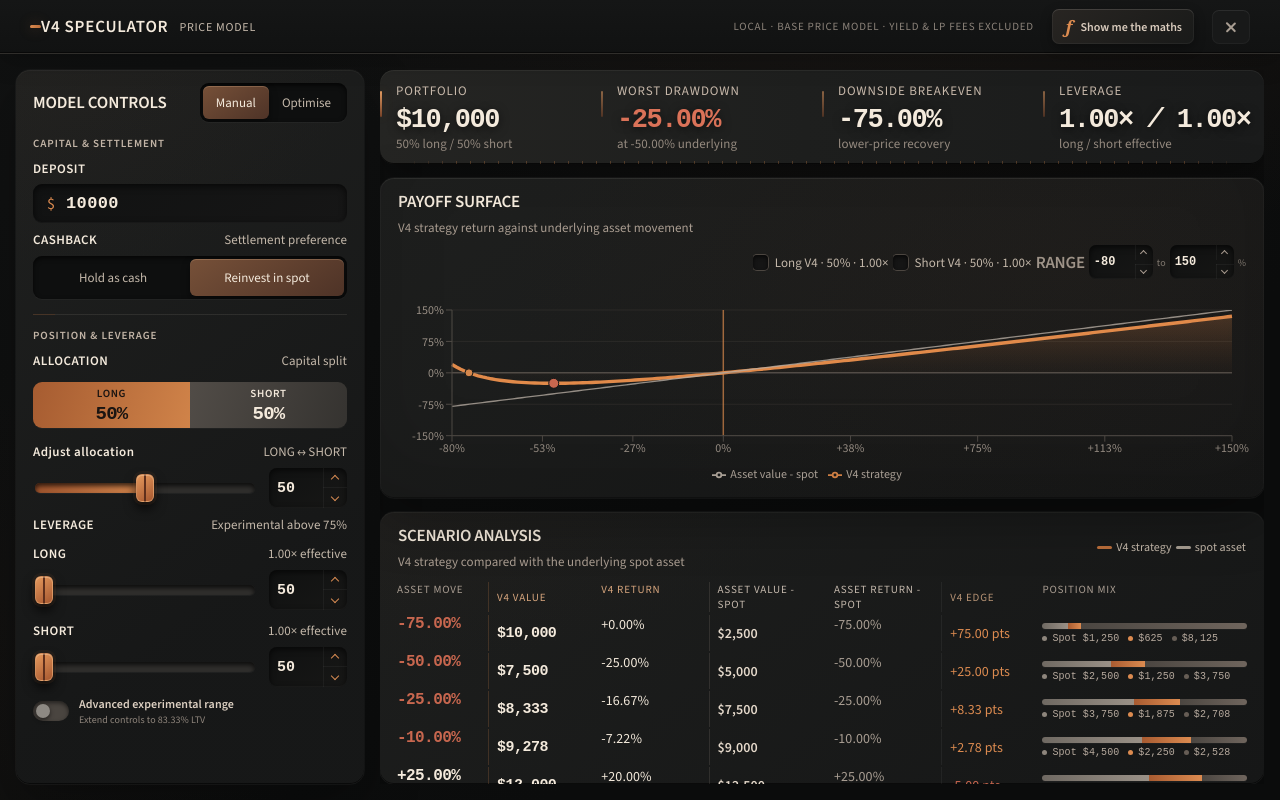
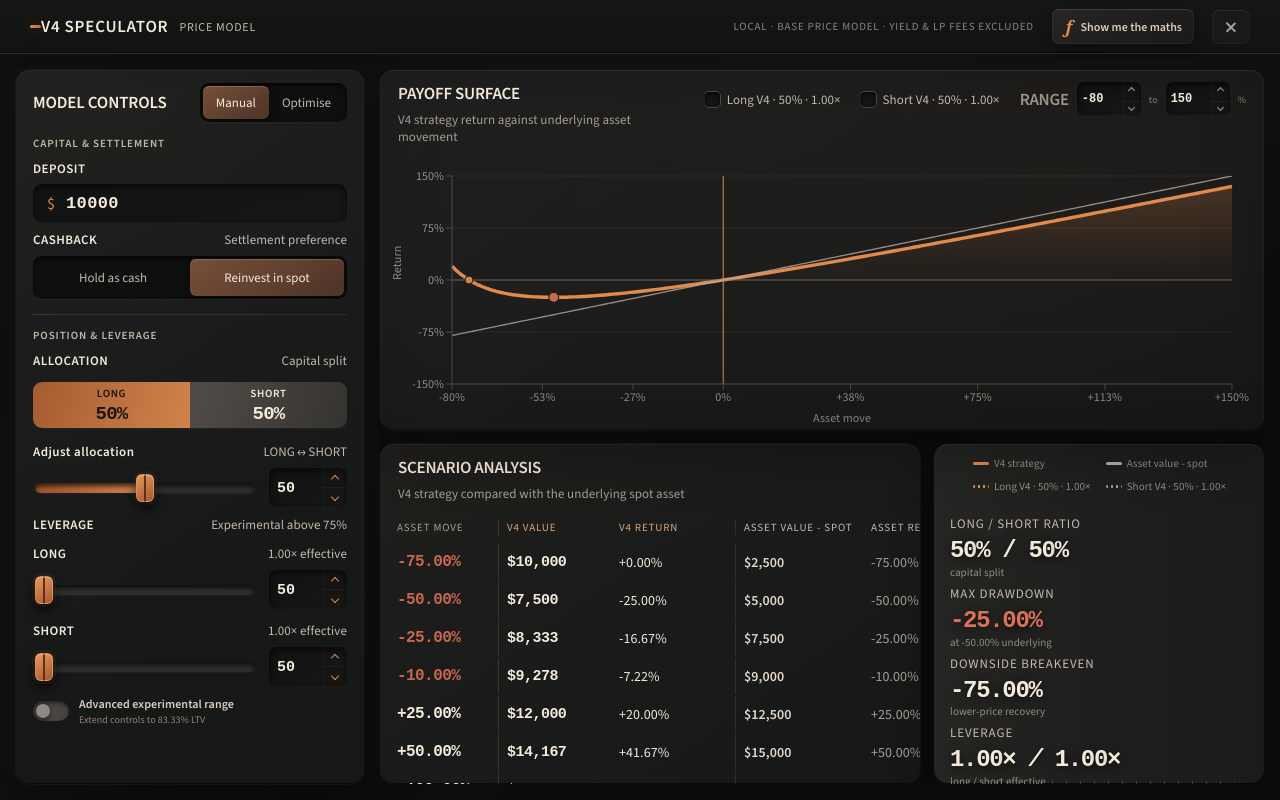
Before and after one commit to Scuttl-E/v4-speculator-calculator, a React (Vite) app: page / in a window 1280 px wide. Built offline with nearby package versions, Linux system fonts and the light colour scheme.

Commit message:
Refine chart layout and scenario series legend

```diff
--- a/src/App.tsx
+++ b/src/App.tsx
@@ -3,7 +3,6 @@ import {
   Area,
   CartesianGrid,
   ComposedChart,
-  Legend,
   Line,
   ReferenceDot,
   ReferenceLine,
@@ -1048,15 +1047,14 @@ export default function App() {
         <section className="workspace">
           <div className="readouts">
             <div>
-              <label>PORTFOLIO</label>
-              <strong>{money(config.deposit)}</strong>
-              <span>
-                {(config.longAllocation * 100).toFixed(0)}% long /{" "}
-                {((1 - config.longAllocation) * 100).toFixed(0)}% short
-              </span>
+              <label>LONG / SHORT RATIO</label>
+              <strong>
+                {(config.longAllocation * 100).toFixed(0)}% / {((1 - config.longAllocation) * 100).toFixed(0)}%
+              </strong>
+              <span>capital split</span>
             </div>
             <div className="risk">
-              <label>WORST DRAWDOWN</label>
+              <label>MAX DRAWDOWN</label>
               <strong>{pct(risk.drawdown)}</strong>
               <span>at {pct(risk.p - 1)} underlying</span>
             </div>
@@ -1076,6 +1074,12 @@ export default function App() {
                 {effectiveLeverage(config.shortLtv).toFixed(2)}×
               </strong>
               <span>long / short effective</span>
+            </div>
+            <div className="scenario-key scenario-series-key">
+              <span><i className="v4" /> V4 strategy</span>
+              <span><i className="spot" /> Asset value - spot</span>
+              <span><i className="long" /> {longControlLabel}</span>
+              <span><i className="short" /> {shortControlLabel}</span>
             </div>
           </div>
           <div className="panel chart-panel">
@@ -1158,6 +1162,7 @@ export default function App() {
                     stroke="#4f4a45"
                     tick={{ fontSize: 12, fill: "#9b9187" }}
                     allowDecimals={false}
+                    label={{ value: "Asset move", position: "insideBottom", offset: -8, fill: "#9b9187", fontSize: 12 }}
                   />
                   <YAxis
                     domain={[-100, "auto"]}
@@ -1165,9 +1170,9 @@ export default function App() {
                     tickFormatter={(v) => `${Math.round(v)}%`}
                     stroke="#4f4a45"
                     tick={{ fontSize: 12, fill: "#9b9187" }}
+                    label={{ value: "Return", angle: -90, position: "insideLeft", fill: "#9b9187", fontSize: 12 }}
                   />
                   <Tooltip content={<ChartTooltip config={config} />} />
-                  <Legend wrapperStyle={{ fontSize: 11 }} />
                   <ReferenceLine y={0} stroke="#7e756c" strokeOpacity={0.72} />
                   <ReferenceLine
                     x={0}
@@ -1210,7 +1215,8 @@ export default function App() {
                     <Line
                       dataKey="long"
                       name={longReferenceLabel}
-                      stroke="#db8b4c"
+                      stroke="#e18a4a"
+                      strokeDasharray="3 3"
                       dot={false}
                       isAnimationActive={false}
                     />
@@ -1219,7 +1225,8 @@ export default function App() {
                     <Line
                       dataKey="short"
                       name={shortReferenceLabel}
-                      stroke="#837a70"
+                      stroke="#aa9481"
+                      strokeDasharray="3 3"
                       dot={false}
                       isAnimationActive={false}
                     />
@@ -1249,9 +1256,6 @@ export default function App() {
                 <span>
                   V4 strategy compared with the underlying spot asset
                 </span>
-              </div>
-              <div className="scenario-key">
-                <i /> V4 strategy <i /> spot asset
               </div>
             </div>
             <div className="scenario-table">
--- a/src/styles.css
+++ b/src/styles.css
@@ -1797,10 +1797,12 @@ body {
 
 .chart-panel .panel-head {
   display: grid;
-  grid-template-columns: minmax(0, 1fr);
-  gap: 9px;
-}
-.chart-panel .chart-controls { width: 100%; justify-content: flex-end; }
+  grid-template-columns: minmax(0, 1fr) auto;
+  gap: 14px;
+  align-items: start;
+}
+.chart-panel .chart-controls { width: auto; justify-content: flex-end; gap: 20px; }
+.chart-panel .chart-range-control { gap: 8px; }
 .optimisation-command .optimise-action { width: 150px; }
 .optimisation-command .optimise-action.not-run { width: 82px; }
 .optimisation-command .optimise-action.current { width: 72px; }
@@ -1884,3 +1886,70 @@ body {
   font-size: 16px;
 }
 .optimisation-result .optimised-values span:last-child b { color: var(--bright); }
+
+/* Keep scenario headings and values on the same measured column tracks. */
+.scenario-row {
+  grid-template-columns: 90px 110px 105px 125px 125px 100px;
+  align-items: center;
+}
+.scenario-row.headings > span { align-self: center; }
+.scenario-row > :last-child { display: none; }
+
+/* The chart gets the full upper span; readouts sit in the lower-right beside scenarios. */
+.workspace {
+  grid-template-columns: minmax(0, 1fr) 330px;
+  grid-template-rows: minmax(360px, 1fr) auto;
+}
+.workspace > .chart-panel { grid-column: 1 / -1; grid-row: 1; }
+.workspace > .scenarios { grid-column: 1; grid-row: 2; }
+.workspace > .readouts {
+  grid-column: 2;
+  grid-row: 2;
+  grid-template-columns: 1fr;
+  min-width: 0;
+  min-height: 0;
+}
+.workspace > .readouts > div {
+  min-height: 0;
+  padding: 10px 16px;
+}
+.workspace > .readouts strong { font-size: 24px; }
+.workspace > .readouts span { font-size: 11px; }
+.workspace > .readouts > div::before { display: none; }
+.scenario-series-key { gap: 12px; flex-wrap: wrap; justify-content: flex-end; }
+.scenario-series-key > span { display: inline-flex; align-items: center; gap: 5px; }
+.scenario-series-key i.v4 { background: #e18a4a; }
+.scenario-series-key i.spot { background: #b8aea3; }
+.scenario-series-key i.long { background: #e18a4a; }
+.scenario-series-key i.short { background: #aa9481; }
+.workspace > .readouts .scenario-series-key {
+  order: -1;
+  display: grid;
+  grid-template-columns: max-content max-content;
+  grid-auto-rows: minmax(18px, auto);
+  align-items: center;
+  justify-content: center;
+  column-gap: 16px;
+  row-gap: 5px;
+  text-align: left;
+}
+.workspace > .readouts .scenario-series-key > span {
+  justify-self: stretch;
+  justify-content: flex-start;
+}
+.scenario-series-key > span > i {
+  flex: 0 0 16px;
+  display: inline-block;
+  height: 3px !important;
+  border: 0;
+  border-radius: 2px;
+  background: currentColor !important;
+}
+.scenario-series-key > span > i.v4 { color: #e18a4a; }
+.scenario-series-key > span > i.spot { color: #b8aea3; }
+.scenario-series-key > span > i.long,
+.scenario-series-key > span > i.short {
+  background: repeating-linear-gradient(90deg, currentColor 0 2px, transparent 2px 5px) !important;
+}
+.scenario-series-key > span > i.long { color: #e18a4a; }
+.scenario-series-key > span > i.short { color: #aa9481; }
```
